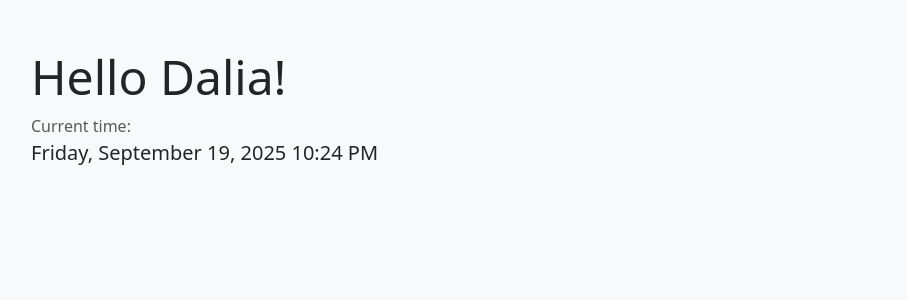
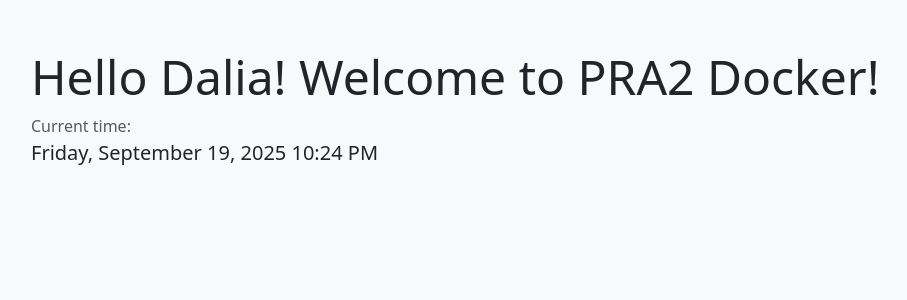
Before and after one commit to daliaviki/E444-F2025-PRA2, a Flask app: page / in a window 1280 px wide. Shown: the part 56-356 px from the top of the page, without its empty margins (63-970 px from the left). Run offline with Flask 3, Linux system fonts and the light colour scheme; some libraries are stand-ins or nearby versions.

Commit message:
Update homepage title for Activity 2.3

```diff
--- a/templates/index.html
+++ b/templates/index.html
@@ -1,6 +1,6 @@
 {% extends "base.html" %}
 {% block page_content %}
-  <h1 class="display-5">Hello Dalia!</h1>
+  <h1 class="display-5">Hello Dalia! Welcome to PRA2 Docker!</h1>
   <p class="text-muted mb-0">Current time:</p>
   <p id="time" class="fs-5">{{ moment(timestamp).format('LLLL') }}</p>
 {% endblock %}
```
